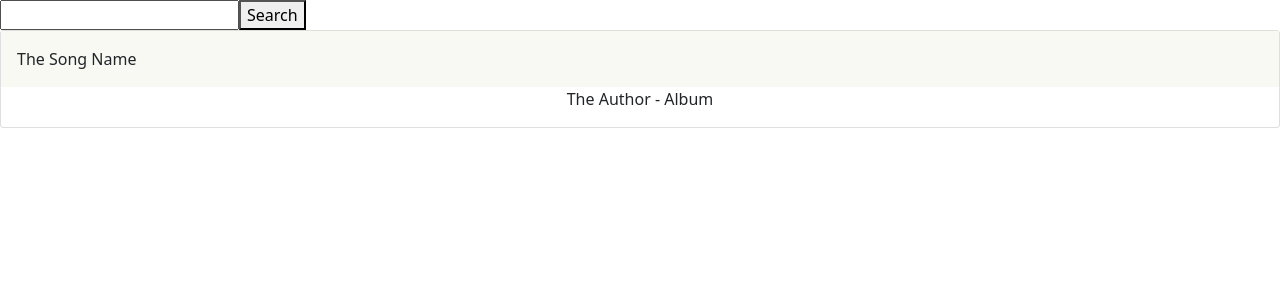
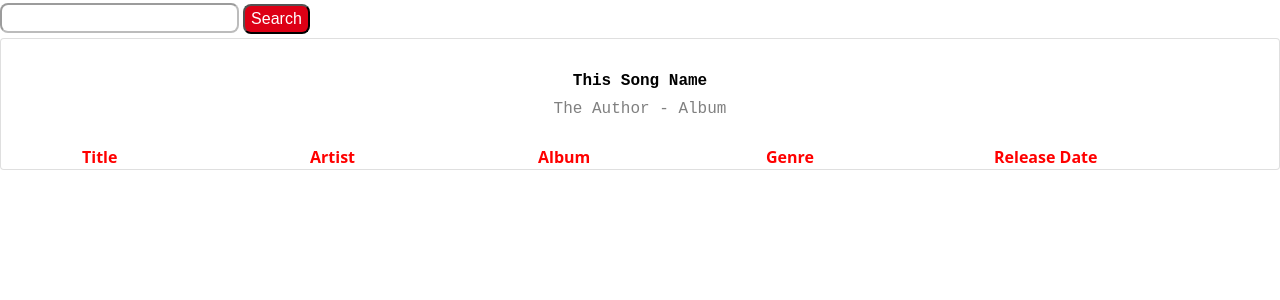
Before and after one commit to Sabrina-Ibrahim/Music-Library-, a React (Create React App) app: page / in a window 1280 px wide. Shown: the top 300 px of the page. Built offline with nearby package versions, Linux system fonts and the light colour scheme; no server answers.

Commit message:
Update styles and make sure project is working properly for searches.

```diff
--- a/src/components/MusicTable/MusicTable.css
+++ b/src/components/MusicTable/MusicTable.css
@@ -0,0 +1,5 @@
+.table.music {
+  color: black;
+  font-weight: 200;
+  font-family: Courier New;
+}
--- a/src/components/MusicTable/MusicTable.jsx
+++ b/src/components/MusicTable/MusicTable.jsx
@@ -4,13 +4,13 @@ import './MusicTable.css';
 const MusicTable = (props) => {
   return (
     <div className="MusicTable">
-      <div className="container table">
+      <div className="container table music">
         {/* song.title=Drive My Car+>drive my car includes(props.search=dRiVe my car>drive my car) */}
         {props.music.filter((song) => (song.title.toLowerCase().includes(props.search.toLowerCase()) || song.artist.includes(props.search) || song.album.includes(props.search) || song.genre.includes(props.search) || song.releaseDate.includes(props.search))).map((song) => {
           return (
-            <div className="row row-cols-4" key={song.title}>
-              {/* add artist */}
+            <div className="row row-cols-5" key={song.title}>
               <div className="col">{song.title}</div>
+              <div className="col">{song.artist}</div>
               <div className="col">{song.album}</div>
               <div className="col">{song.genre}</div>
               <div className="col">{song.releaseDate}</div>
--- a/src/components/NavigationBar/NavigationBar.css
+++ b/src/components/NavigationBar/NavigationBar.css
@@ -1,7 +1,37 @@
-.card {
+/* this is for the author portion */
+/* .card {
   text-align: center;
+} */
+
+/* this is for the info title artist etc   */
+.container {
+  text-align: left;
+  color: red;
 }
 
 .card-body {
+  flex: 1 1 auto;
+  padding: 0.8rem;
+}
+p {
   text-align: center;
+  font-size: 16px;
+  border-radius: 13px;
+  margin-bottom: 0.1rem;
 }
+
+.name {
+  color: black;
+  text-align: center;
+  font-size: 15px;
+  border-radius: 13px;
+  margin-bottom: 3px;
+  font-family: Courier New;
+  margin-bottom: 20px;
+  margin-top: 2em;
+}
+
+.artist {
+  color: gray;
+  line-height: 0rem;
+}
--- a/src/components/NavigationBar/NavigationBar.jsx
+++ b/src/components/NavigationBar/NavigationBar.jsx
@@ -4,10 +4,22 @@ import "./NavigationBar.css"
 function NavigationBar() {
     return (
         <div className="card">
-            <div className="card-body navbar">
-                The Song Name
+            <div className="name">
+                <p><strong>This Song Name</strong></p>
+                <div className="artist">
+                    <p>The Author - Album</p></div></div>
+
+            <div className="container">
+                <div className="row row-cols-5">
+                    <div className="col"><strong>Title</strong></div>
+                    <div className="col"><strong>Artist</strong></div>
+                    <div className="col"><strong>Album</strong></div>
+                    <div className="col"><strong>Genre</strong></div>
+                    <div className="col"><strong>Release Date</strong></div>
+                </div>
+
             </div>
-            <p>The Author - Album</p>
+
         </div>
     );
 }
--- a/src/components/SearchBar/SearchBar.css
+++ b/src/components/SearchBar/SearchBar.css
@@ -1,3 +1,24 @@
 .navbar {
   background-color: rgba(247, 248, 241, 0.808);
 }
+
+.searchMusic {
+  text-align: center;
+  padding: -1rem;
+  margin: 4.1px;
+  border-radius: 8px;
+  background-color: #dd0015;
+  color: white;
+  font-family: Arial, Helvetica, sans-serif;
+}
+
+input {
+  border-radius: 8px;
+  color: black;
+  border-color: #00000063;
+}
+
+input:focus {
+  outline: none;
+  border: solid black;
+}
```
